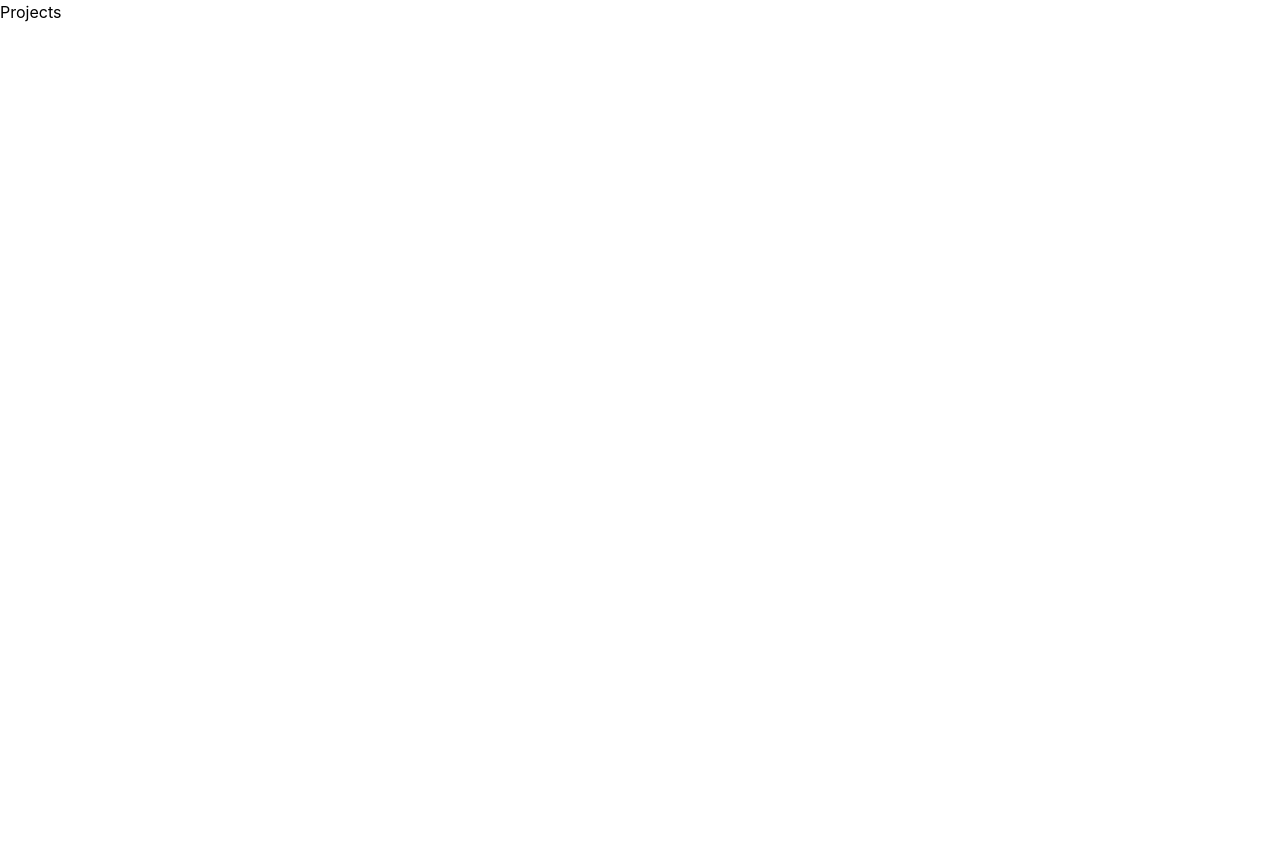
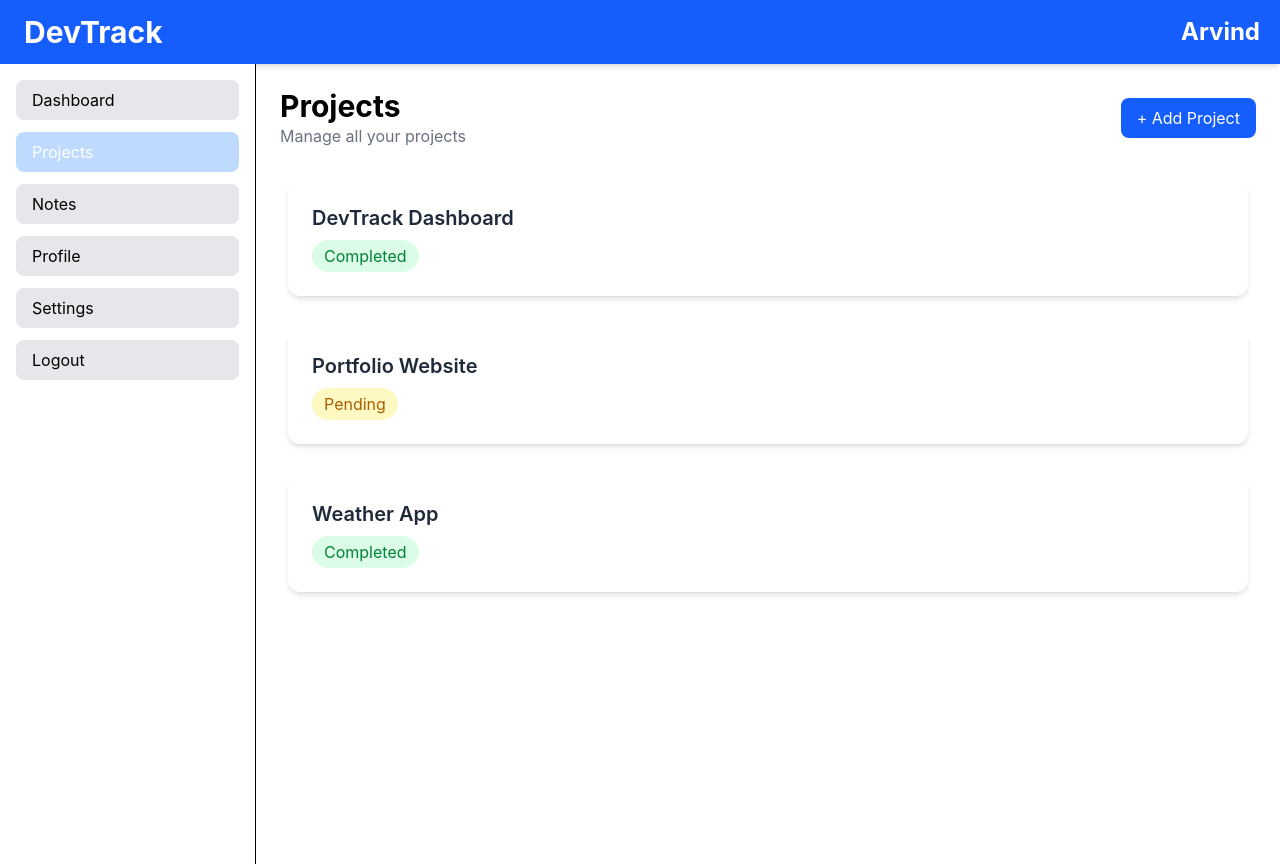
Before and after one commit to arvindshah07/DevTrack, a React (Vite) app: page /projects in a window 1280 px wide. Before the commit the page ends 800 px from the top, so only its background shows below. Built offline with nearby package versions, Linux system fonts and the light colour scheme.

Commit message:
Day 5: Add project list with useState and dynamic rendering

```diff
--- a/src/App.jsx
+++ b/src/App.jsx
@@ -5,7 +5,7 @@ import Signup from "./pages/Signup";
 import Dashboard from "./pages/Dashboard";
 import Projects from "./pages/Projects";
 import NotFound from "./pages/NotFound"
-// now create routes for all pages
+// now create route for all pages
 
 
 function App() {
--- /dev/null
+++ b/src/components/projects/ProjectCard.jsx
@@ -0,0 +1,15 @@
+import React from 'react'
+
+function ProjectCard({title,status}) {
+  return (
+    <div className='bg-white shadow-md p-6 rounded-xl m-2'>
+      <h2 className='text-gray-800 text-xl font-semibold'>{title}</h2>
+      <p className={
+        status==="Completed"? "bg-green-100 text-green-700 px-3 py-1 rounded-full inline-block mt-2":
+        "bg-yellow-100 text-yellow-700 px-3 py-1 rounded-full inline-block mt-2"
+      }> {status}</p>
+    </div>
+  )
+}
+
+export default ProjectCard
--- a/src/pages/Projects.jsx
+++ b/src/pages/Projects.jsx
@@ -1,8 +1,62 @@
 import React from 'react'
+import { useState } from 'react';
+import Layout from '../components/layout/Layout'
+import ProjectCard from '../components/projects/ProjectCard'
+function Projects() {
+  const [projects,setProjects] = useState([
+  {
+    id: 1,
+    title: "DevTrack Dashboard",
+    status: "Completed",
+  },
+  {
+    id: 2,
+    title: "Portfolio Website",
+    status: "Pending",
+  },
+  {
+    id: 3,
+    title: "Weather App",
+    status: "Completed",
+  },
+]);
+function addProject(){
+ setProjects([
+  ...projects,{
+    id:4,
+    title:"Chat Application",
+    status:"Pending",
+  },
+ ]);
+}
+  return (
+    <Layout>
+   <div className="flex justify-between items-center mb-6">
+   <div>
+      <h1 className="text-3xl font-bold">Projects</h1>
+      <p className="text-gray-500">
+      Manage all your projects
+      </p>
+    </div>
 
-function Projects() {
-  return (
-    <div>Projects</div>
+  <button
+    onClick={addProject}
+    className="bg-blue-600 text-white px-4 py-2 rounded-lg"
+  >
+    + Add Project
+  </button>
+</div>
+      <div className='flex flex-col gap-4 '>
+        {projects.map((project)=>(
+          <ProjectCard
+          key={project.id}
+          title={project.title}
+          status={project.status}
+          />
+        ))}
+      </div>
+
+    </Layout>
   )
 }
 
```
Also changed, not shown: src/components/layout/Navbar.jsx (line endings or trailing spaces).
